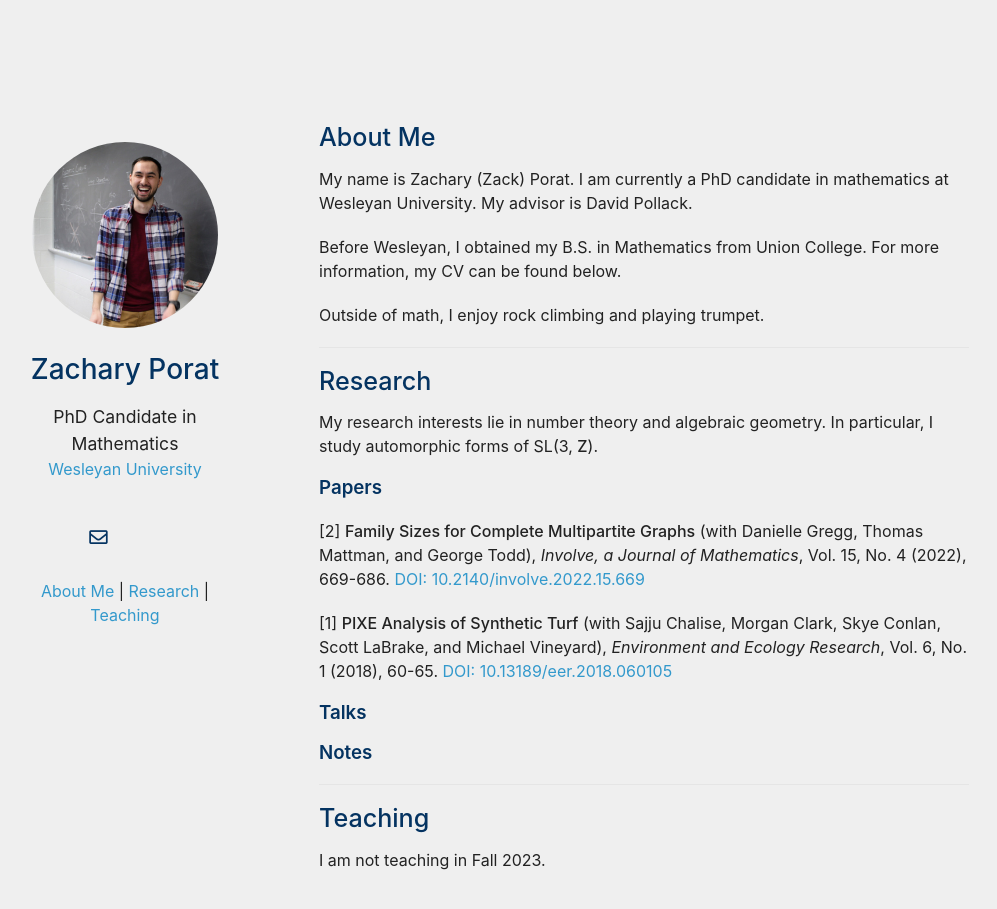
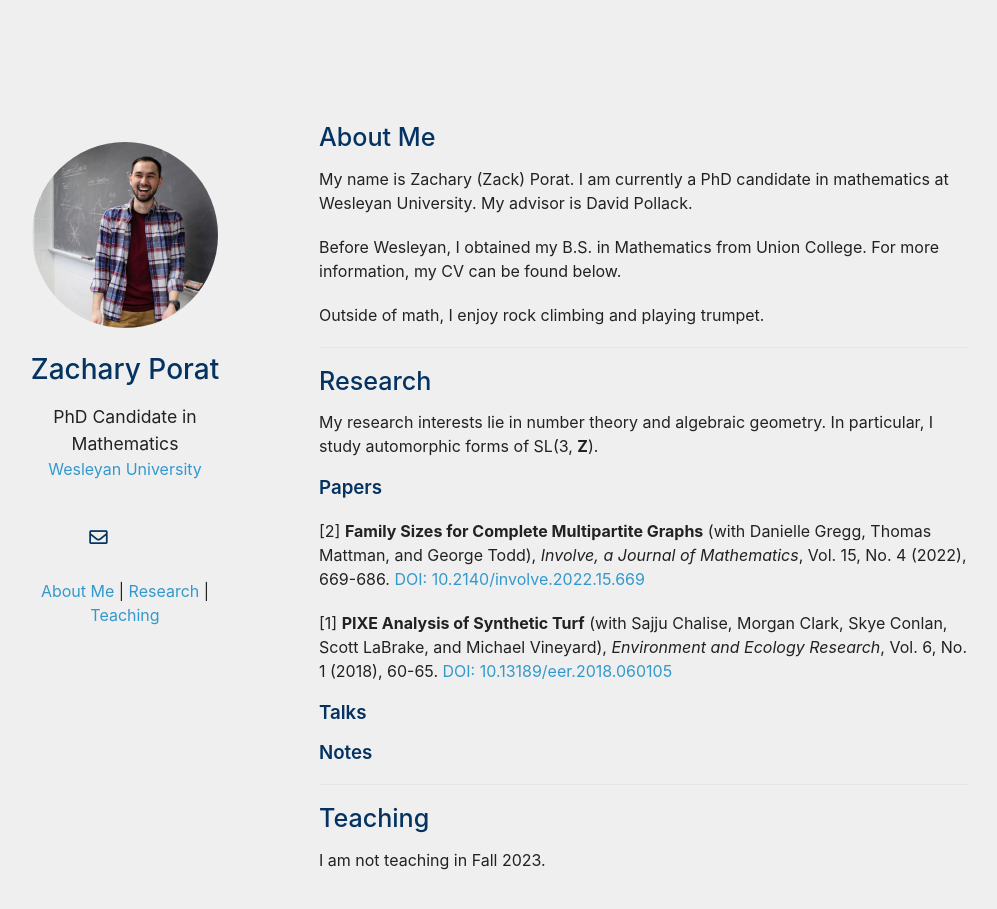
Before and after one commit to zporat/zporat.github.io, a Jekyll site: the page built from index.md, in a window 1280 px wide and 966 px high. Shown: the top 909 px of the window, without its empty margins (151-1148 px from the left). Built offline with Jekyll 4.4.1, drawn with Linux system fonts in a browser that asks for light colours; nearby versions of some CDN libraries; a style sheet for code colours, icons or effects is not loaded; our own code applies the rules of GitHub Pages for plain Markdown files.

Commit message:
Update minimal-light-no-dark-mode.scss

```diff
--- a/_sass/minimal-light-no-dark-mode.scss
+++ b/_sass/minimal-light-no-dark-mode.scss
@@ -337,8 +337,8 @@ header ul a:active {
 }
 
 strong {
-  color:#222;
-  font-weight:500;
+  color:#222222;
+  font-weight:700;
 }
 
 header ul li + li + li {
```
